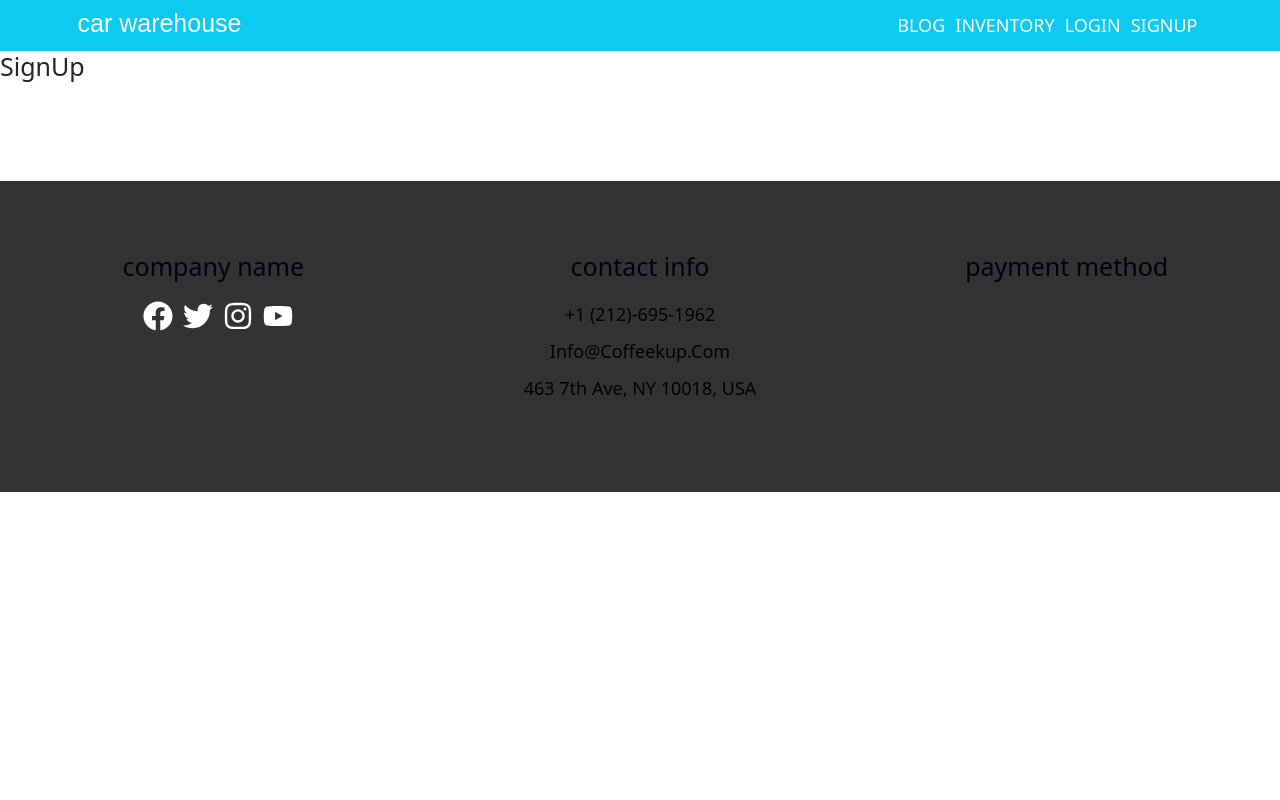
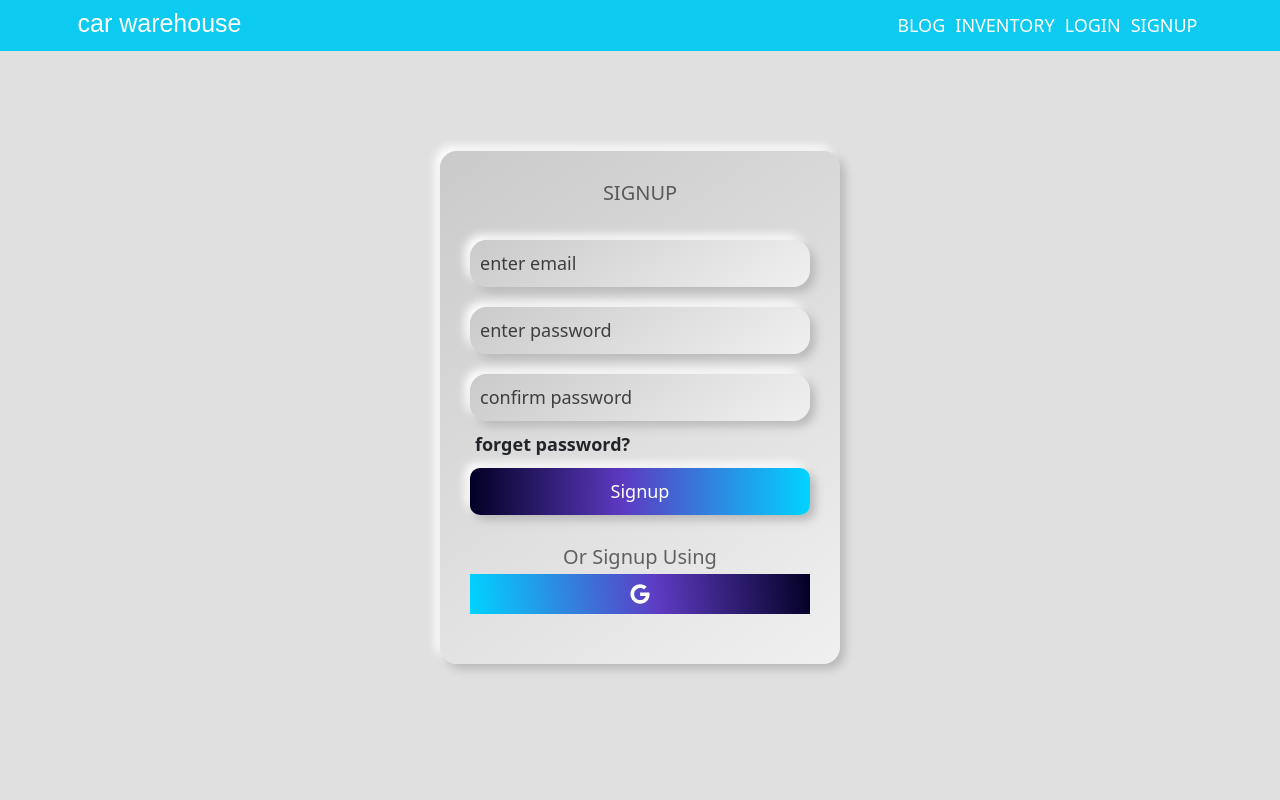
Before and after one commit to alamgir5253/warehouse-menagement, a React (Create React App) app: page /signup in a window 1280 px wide. Shown: the top 800 px of the page. Built offline with nearby package versions, Linux system fonts and the light colour scheme.

Commit message:
login page signup page style done

```diff
--- a/src/Components/Footer/Footer.css
+++ b/src/Components/Footer/Footer.css
@@ -1,10 +1,9 @@
 .footer-section{
   display: grid;
   grid-template-columns: repeat(3, 1fr);
-  margin-top: 10rem;
   text-align: center;
   background: RGBA(0,0,0,0.80);
-  padding: 5rem 0;
+  padding: 5rem 0 0 0 ;
 
 }
 .section1, .section2, .section3{
@@ -55,13 +54,11 @@
 @media only screen and (max-width: 992px) {
   .footer-section{
     grid-template-columns: repeat(2, 1fr);
-    margin-top: 8rem;
     }
   }
 
   @media only screen and (max-width: 576px) {
     .footer-section{
       grid-template-columns: repeat(1, 1fr);
-      margin-top: 5rem;
   }
 }
--- a/src/Components/Login/Login.css
+++ b/src/Components/Login/Login.css
@@ -0,0 +1,74 @@
+
+
+.form-container{
+  display: flex;
+  justify-content: center;
+  background: #e0e0e0;
+  padding-bottom: 15rem;
+  padding-top: 10rem
+}
+.form-container h2{
+  text-align: center;
+  text-transform: uppercase;
+  color: RGBA(0,0,0,0.58);
+  padding-bottom: 2rem;
+}
+.form-container form{
+  border-radius: 17px;
+background: linear-gradient(145deg, #cacaca, #f0f0f0);
+box-shadow:  5px 5px 10px #b8b8b8,
+             -5px -5px 10px #ffffff;
+width: 40rem;
+padding: 3rem 3rem 5rem 3rem;
+}
+.form-container .input-container input, button{
+width: 100%;
+border-radius: 17px;
+background: linear-gradient(145deg, #cacaca, #f0f0f0);
+box-shadow:  5px 5px 10px #b8b8b8,
+             -5px -5px 10px #ffffff;
+margin: 1rem 0;
+padding: 1rem;
+font-size: 1.8rem;
+outline: 0
+}
+.form-container button{
+  font-size: 1.8rem;
+  border-radius: 10px;
+  background: linear-gradient(90deg, rgba(2,0,36,1) 0%, rgba(75,36,189,0.8827906162464986) 45%, rgba(0,212,255,1) 100%);
+  color: #fff;
+  transition: .3s ease-in-out;
+}
+.form-container button:hover{
+  background: linear-gradient(263deg, rgba(2,0,36,1) 0%, rgba(75,36,189,0.8827906162464986) 45%, rgba(0,212,255,1) 100%);
+}
+.form-container .input-container input::placeholder {
+  color: RGBA(0,0,0,0.71);
+  opacity: 1;
+}
+.form-container p{
+  font-size: 1.8rem;
+  padding-left: .5rem;
+  font-weight: bold;
+  cursor: pointer;
+}
+.form-container .social-signup{
+  text-align: center;
+  padding-top: 3rem;
+}
+.form-container .social-signup h5{
+  font-size: 2rem;
+  color: RGBA(0,0,0,0.58);
+}
+.form-container .social-signup .social{
+ width: 100%;
+ text-align: center;
+ cursor: pointer;
+ font-size: 3rem;
+ height: 4rem;
+ background: linear-gradient(263deg, rgba(2,0,36,1) 0%, rgba(75,36,189,0.8827906162464986) 45%, rgba(0,212,255,1) 100%);
+ padding: 1rem 0;
+ color: #fff
+
+
+}
--- a/src/Components/Login/Login.js
+++ b/src/Components/Login/Login.js
@@ -1,10 +1,28 @@
 import React from 'react';
+import { FaFacebook,FaGoogle } from "react-icons/fa";
+
 import './Login.css'
 const Login = () => {
   return (
-    <div>
-      <h1>login</h1>
+    <section>
+
+      <div className='form-container'>
+      <form >
+      <h2 className='form-title'>login</h2>
+        <div className="input-container">
+          <input type="text" name="" id="" placeholder='enter email' />
+          <input type="text" name="" id="" placeholder='enter password'/>
+        </div>
+        <p>forget password?</p>
+        <button type='submit'>Login</button>
+        <div className="social-signup">
+        <h5>Or Signup Using </h5>
+        <FaGoogle className='social' />
+      </div>
+      </form>
+
     </div>
+    </section>
   );
 };
 
--- a/src/Components/SignUp/SignUp.js
+++ b/src/Components/SignUp/SignUp.js
@@ -1,10 +1,28 @@
 import React from 'react';
+import { FaFacebook,FaGoogle } from "react-icons/fa";
 import './SignUp.css'
 const SignUp = () => {
   return (
-    <div>
-      <h1>SignUp</h1>
+    <section>
+
+      <div className='form-container'>
+      <form >
+      <h2 className='form-title'>signup</h2>
+        <div className="input-container">
+          <input type="text" name="" id="" placeholder='enter email' />
+          <input type="text" name="" id="" placeholder='enter password'/>
+          <input type="text" name="" id=""  placeholder='confirm password'/>
+        </div>
+        <p>forget password?</p>
+        <button type='submit'>Signup</button>
+        <div className="social-signup">
+        <h5>Or Signup Using </h5>
+        <FaGoogle className='social' />
+      </div>
+      </form>
+
     </div>
+    </section>
   );
 };
 
--- a/src/Components/TeamSection/Team.css
+++ b/src/Components/TeamSection/Team.css
@@ -9,7 +9,7 @@
   display: grid;
   grid-template-columns: repeat(4, 1fr);
   grid-gap: 2rem;
-  margin-top: 3rem;
+  margin: 3rem 0 15rem 0;
   text-align: center;
 
 }
```
